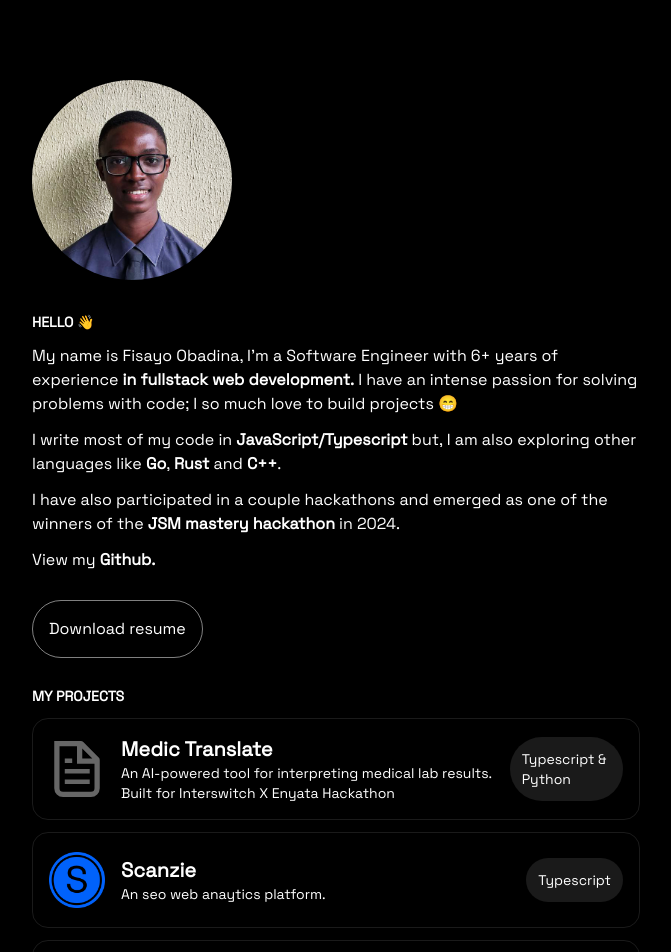
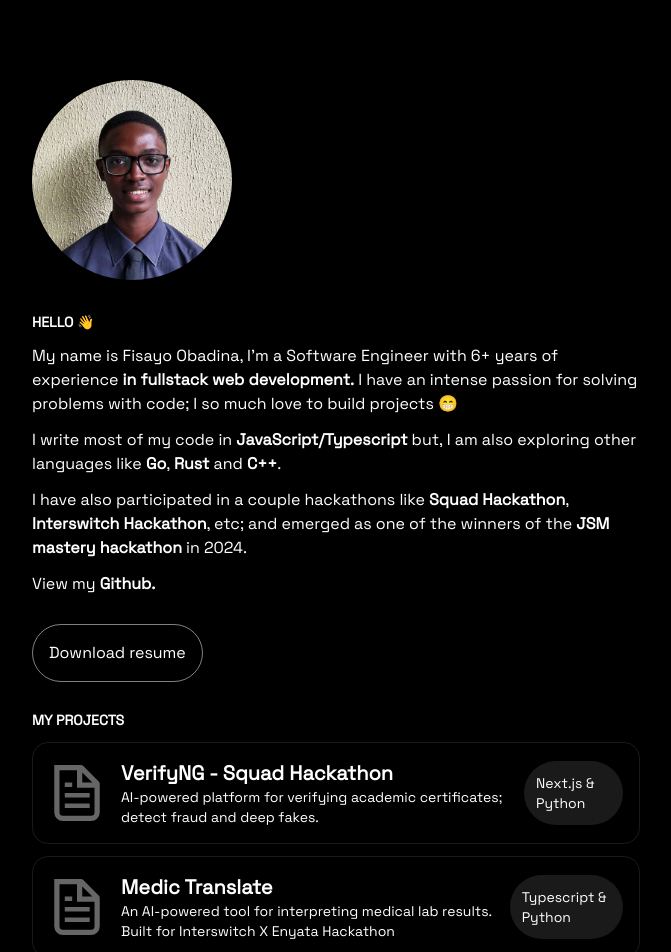
Before and after one commit to fisayo-dev/fisayobadina, a Next.js app: page / in a window 1280 px wide. Shown: the top 952 px of the page, without its empty margins (304-975 px from the left). Built offline with nearby package versions, Linux system fonts and the light colour scheme.

Commit message:
feat: add latest project

```diff
--- a/app/page.tsx
+++ b/app/page.tsx
@@ -17,6 +17,13 @@ interface Startups {
 }
 const Home = () => {
   const projects: Projects[] = [
+    {
+      link: "https://verifyng-three.vercel.app/",
+      name: "VerifyNG - Squad Hackathon",
+      description:
+        "AI-powered platform for verifying academic certificates; detect fraud and deep fakes.",
+      language: "Next.js & Python",
+    },
     {
       link: "https://medictranslate-enyata.vercel.app/",
       name: "Medic Translate",
@@ -137,7 +144,7 @@ const Home = () => {
             <b>C++</b>.
           </p>
           <p>
-            I have also participated in a couple hackathons and emerged as one
+            I have also participated in a couple hackathons like <b>Squad Hackathon</b>, <b>Interswitch Hackathon</b>, etc; and emerged as one
             of the winners of the <b>JSM mastery hackathon</b> in 2024.
           </p>
           <p>
--- a/package.json
+++ b/package.json
@@ -3,7 +3,7 @@
   "version": "0.1.0",
   "private": true,
   "scripts": {
-    "dev": "next dev",
+    "dev": "next dev -p 4590",
     "build": "next build",
     "start": "next start",
     "lint": "eslint"
```
